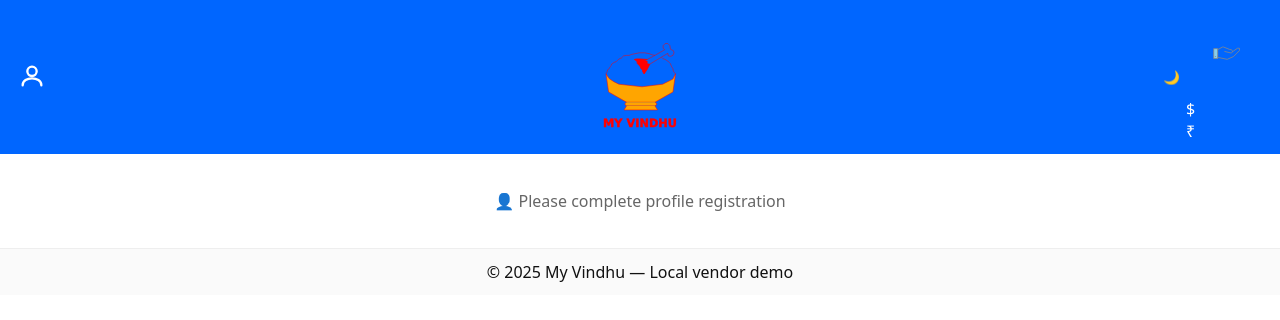
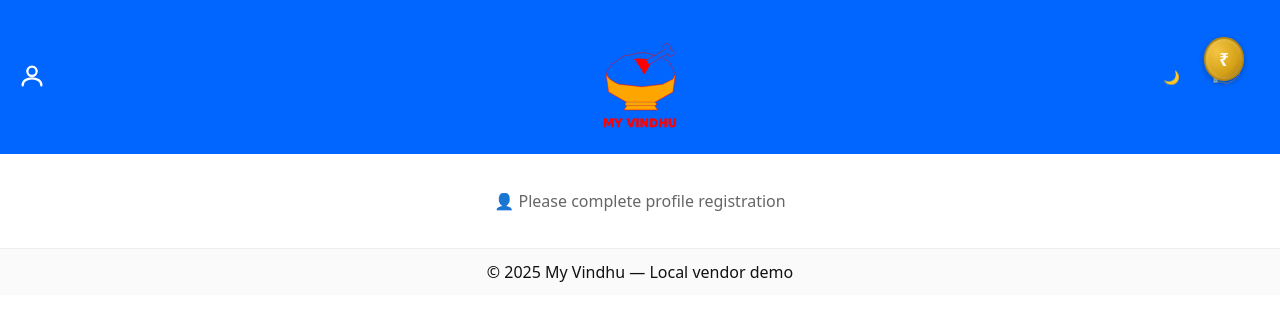
Before and after one commit to vasu-h10/my-web, a React (Vite) app: page / in a window 1280 px wide. Shown: the top 320 px of the page. Built offline with nearby package versions, Linux system fonts and the light colour scheme; the HTML template or start-up script is replaced by a standard one.

Commit message:
Update DonationIcon.css

```diff
--- a/src/components/DonationIcon.css
+++ b/src/components/DonationIcon.css
@@ -1,9 +1,56 @@
-.donation-icon {
-  cursor: pointer;
-  animation: pulse 1.5s infinite;
+.zoom-container {
+  position: relative;
+  display: inline-block;
+  transform-origin: center center;
 }
 
-@keyframes pulse {
-  0%, 100% { transform: scale(1); opacity: 0.9; }
-  50% { transform: scale(1.2); opacity: 1; }
+.hand-svg {
+  display: block;
+  margin: auto;
+  z-index: 1;
 }
+
+.coin-container {
+  position: absolute;
+  top: calc(50% - 20px);
+  left: 50%;
+  transform: translate(-50%, -50%);
+  width: 40px;
+  height: 40px;
+  perspective: 800px;
+  z-index: 2;
+}
+
+.coin {
+  width: 100%;
+  height: 100%;
+  position: absolute;
+  transform-style: preserve-3d;
+  transform-origin: center;
+  animation: flipY 1.2s infinite linear;
+}
+
+@keyframes flipY {
+  0% { transform: rotateY(0deg); }
+  100% { transform: rotateY(360deg); }
+}
+
+.coin-face {
+  position: absolute;
+  width: 100%;
+  height: 100%;
+  border-radius: 50%;
+  background: radial-gradient(circle at 30% 30%, #F4C542 0%, #D4A017 60%, #8B5E00 100%);
+  border: 2px solid #B8860B;
+  display: flex;
+  align-items: center;
+  justify-content: center;
+  backface-visibility: hidden;
+  box-shadow: inset 0 0 5px rgba(255,255,255,0.3), 0 2px 6px rgba(0,0,0,0.3);
+  font-size: 18px;
+  font-weight: bold;
+  color: white;
+}
+
+.front { transform: rotateY(0deg); }
+.back  { transform: rotateY(180deg); }
```
